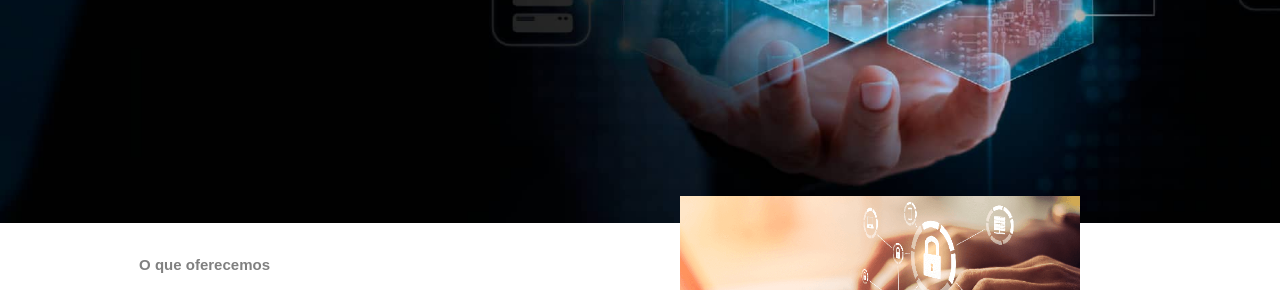
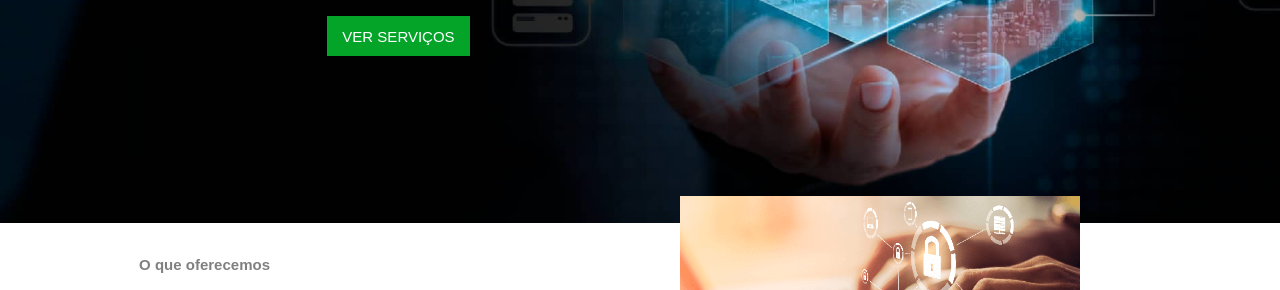
Before and after one commit to marcosmonken/Site-Copy, a plain HTML site: page index.html in a window 1280 px wide. Shown: the part 354-644 px from the top of the page. Drawn offline with Linux system fonts and the light colour scheme.

Commit message:
adc botao

```diff
--- a/index.html
+++ b/index.html
@@ -10,6 +10,7 @@
 <body>
     <div class="home">
          <h1>TECNOLOGIA <br>A SERVIÇO</h1>
+         <button>VER SERVIÇOS</button>
         <img class="logo" src="./_IMG/otimizar-logo-final.png">
 
      <header>
--- a/style.css
+++ b/style.css
@@ -44,6 +44,23 @@ div.home {
     background-image: url(../_IMG/banner-1920x849.jpg);
     background-size: 1304px;
    background-repeat: no-repeat;
+
+}
+div button{
+    color: white;
+    width: 143px;
+    height: 40px;
+    background-color: rgb(4, 164, 41);
+    position: absolute;
+    top: 370px;
+    right: 810px;
+    text-align: center;
+    font-size: 15px;
+    border: none;
+}
+button:hover{
+    background-color: black;
+    border: solid 1px;
 
 }
 .logo{
@@ -249,7 +266,7 @@ div.meioameio p{
 .part1{
     height: 60vh;
     width: 100%;
-    background-color: green;
+    background-color:rgb(4, 164, 41);
 }
 .part1 img{
     position: absolute;
```
